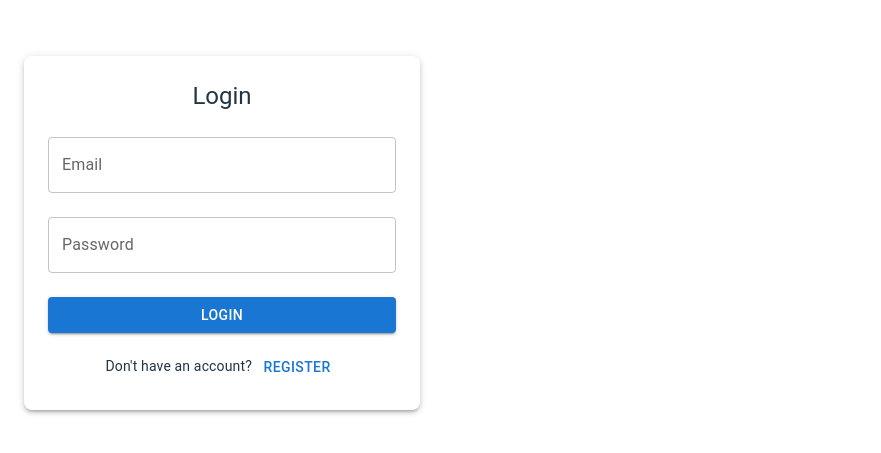
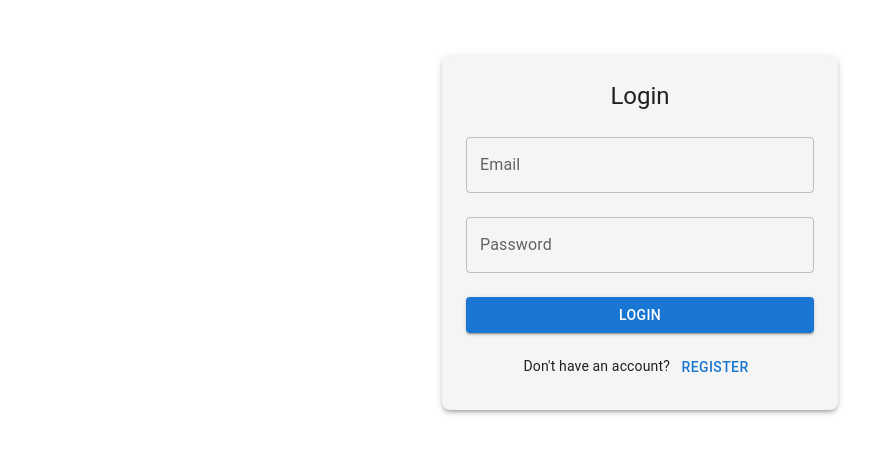
Before and after one commit to HoltsevKostia/GymRecordsTracker, a React (Vite) app in the folder gymrecordstracker.client/: page /auth in a window 1280 px wide. Shown: the part 199-652 px from the top of the page, without its empty margins (0-881 px from the left). Built offline with nearby package versions, Linux system fonts and the light colour scheme; no server answers.

Commit message:
Set up styles

```diff
--- a/gymrecordstracker.client/src/App.tsx
+++ b/gymrecordstracker.client/src/App.tsx
@@ -3,7 +3,7 @@ import { JSX, useEffect } from 'react';
 import { useUserStore } from './stores/userStore';
 import AuthPage from './pages/AuthPage';
 import ProfilePage from './pages/ProfilePage';
-
+import './App.css'
 
 function PrivateRoute({ element }: { element: JSX.Element }) {
     const user = useUserStore((state) => state.user);
--- a/gymrecordstracker.client/src/components/LoginForm.tsx
+++ b/gymrecordstracker.client/src/components/LoginForm.tsx
@@ -31,8 +31,9 @@ export default function LoginForm() {
     };
 
     return (
-        <Box component="form" onSubmit={handleSubmit(onSubmit)}>
-            <Typography variant="h5" gutterBottom>
+        <Box
+            component="form" onSubmit={handleSubmit(onSubmit)}>
+            <Typography variant="h5" gutterBottom color="textPrimary">
                 Login
             </Typography>
 
--- a/gymrecordstracker.client/src/components/RegisterForm.tsx
+++ b/gymrecordstracker.client/src/components/RegisterForm.tsx
@@ -4,7 +4,6 @@ import * as yup from "yup";
 import { Box, Button, Alert, Typography } from "@mui/material";
 import FormInput from "./ui-ux/formInput";
 import { useAuth } from "../hooks/useAuth";
-import React from "react";
 
 
 const registerSchema = yup.object().shape({
@@ -35,7 +34,7 @@ export default function RegisterForm() {
 
     return (
         <Box component="form" onSubmit={handleSubmit(onSubmit)}>
-            <Typography variant="h5" gutterBottom>
+            <Typography variant="h5" gutterBottom color="textPrimary">
                 Register
             </Typography>
 
--- a/gymrecordstracker.client/src/main.tsx
+++ b/gymrecordstracker.client/src/main.tsx
@@ -13,5 +13,4 @@ createRoot(document.getElementById('root')!).render(
             </BrowserRouter>
       </StrictMode>
   </StyledEngineProvider>
-
 )
--- a/gymrecordstracker.client/src/pages/AuthPage.tsx
+++ b/gymrecordstracker.client/src/pages/AuthPage.tsx
@@ -8,10 +8,10 @@ export default function AuthPage() {
 
     return (
         <Container maxWidth="xs">
-            <Box sx={{ mt: 8, p: 3, borderRadius: 2, boxShadow: 3, textAlign: "center" }}>
+            <Box sx={{ mt: 8, p:3, borderRadius: 2, boxShadow: 3, textAlign: "center", bgcolor: "whitesmoke" }}>
                 {isLogin ? <LoginForm /> : <RegisterForm />}
 
-                <Typography variant="body2" sx={{ mt: 2 }}>
+                <Typography variant="body2" color="textPrimary" sx={{ mt: 2 }}>
                     {isLogin ? "Don't have an account?" : "Already have an account?"}{" "}
                     <Button variant="text" onClick={() => setIsLogin(!isLogin)}>
                         {isLogin ? "Register" : "Login"}
```
